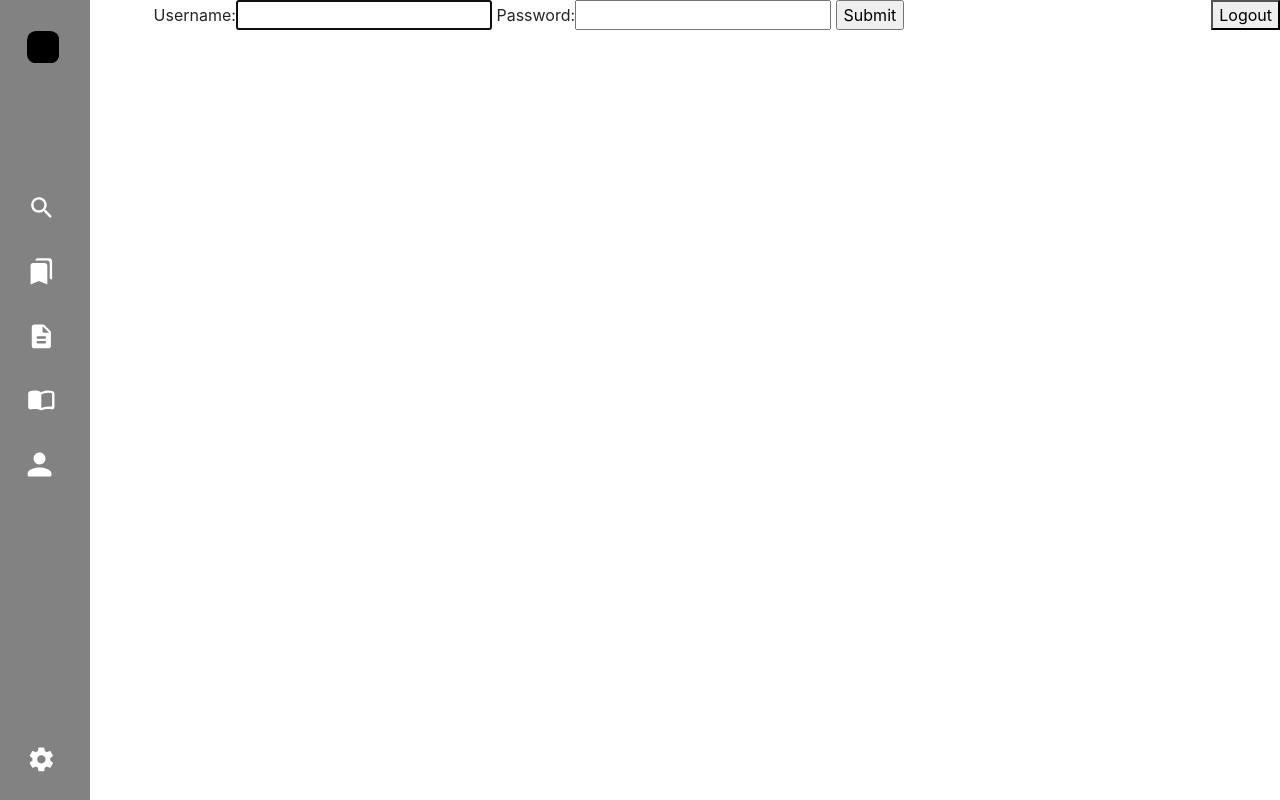
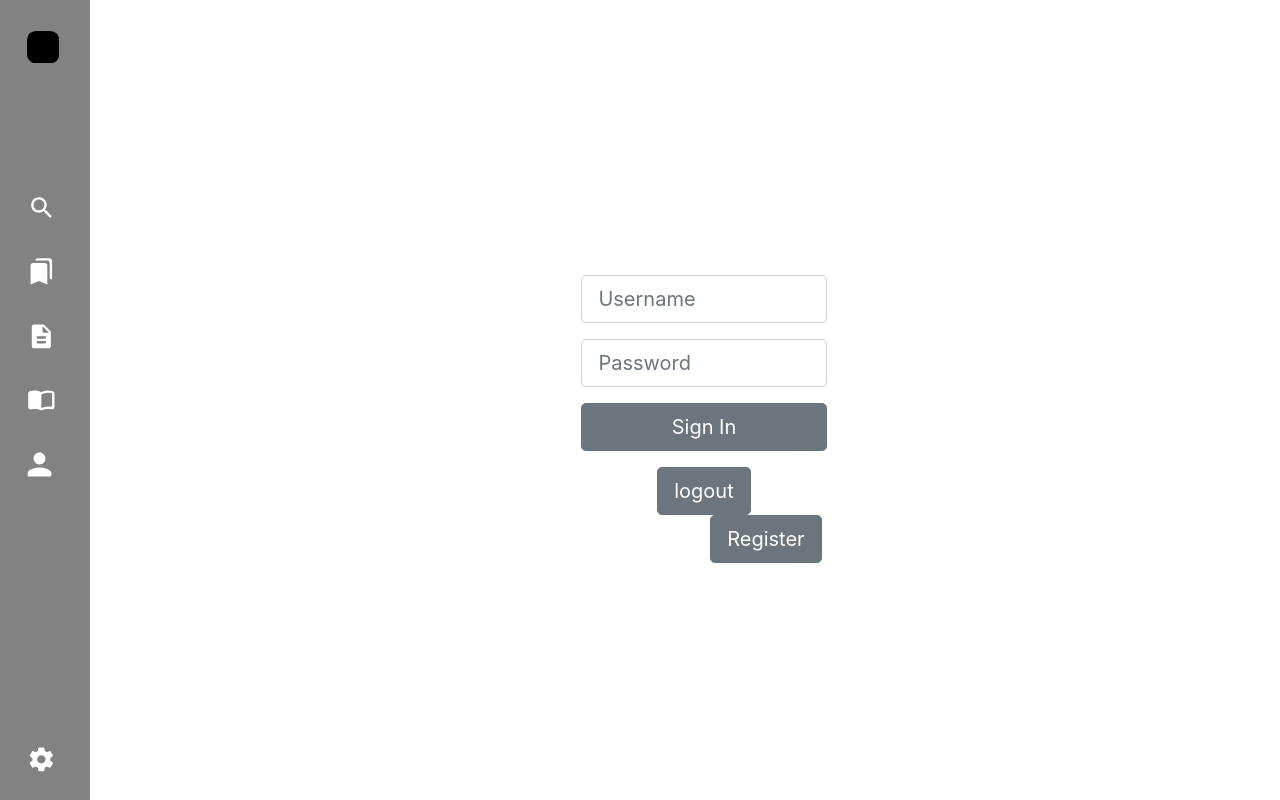
Before and after one commit to YoussefZayed/TheInternNet, a Django app: page /login/ in a window 1280 px wide. Run offline with Django 3.2, Linux system fonts and the light colour scheme; parts of the project's set-up code (start-up, migrations or seed data) failed here and were passed over; some libraries are stand-ins or nearby versions.

Commit message:
login frontend done

```diff
--- a/internhacksproject/authenticator/templates/Pages/login.html
+++ b/internhacksproject/authenticator/templates/Pages/login.html
@@ -1,9 +1,71 @@
 {% extends 'base_layout.html' %}
+  <head>
+    <style>
+      .sidenav {
+      height: 100%;
+      width: 7%;
+      position: fixed;
+      z-index: 1;
+      top: 0;
+      left: 0;
+      background-color: #828282;
+      overflow-x: hidden;
+      padding-top: 1%;
+      }
+      .sidenav a {
+      padding:20% 30%;
+      display: block;
+      }
+      a .svg-class:hover path {
+      fill: #DADADA;
+      }
+      .main {
+      margin-left: 10%;
+      padding: 0px 2%;
+      }
+      .my-auto {
+        margin-top: 50%;
+        margin-bottom: auto;
+      }
 
+    </style>
+    <link rel="stylesheet" href="https://stackpath.bootstrapcdn.com/bootstrap/4.5.0/css/bootstrap.min.css" integrity="sha384-9aIt2nRpC12Uk9gS9baDl411NQApFmC26EwAOH8WgZl5MYYxFfc+NcPb1dKGj7Sk" crossorigin="anonymous">
+    <script src="https://stackpath.bootstrapcdn.com/bootstrap/4.5.0/js/bootstrap.min.js" integrity="sha384-OgVRvuATP1z7JjHLkuOU7Xw704+h835Lr+6QL9UvYjZE3Ipu6Tp75j7Bh/kR0JKI" crossorigin="anonymous"></script>
+  </head>
 {% block content %}
-<form method="POST" action="">
-        {% csrf_token %}
-        {{form}}
-        <input type="submit" name = "Create User">
-</form>
+
+<div class="container-fluid" style="margin-top: 25%;">
+        <div class="row justify-content-center align-self-center">
+            <div class="col col-sm-6 col-md-6 col-lg-4 col-xl-3 h-100">
+                <form  method="POST" action="">
+                        {% csrf_token %}
+                <div class="form-group">
+                    <input _ngcontent-c0="" id="username" name="username" class="form-control form-control-lg" placeholder="Username" type="text">
+                    <!-- {{ form.username }} -->
+                </div>
+                <div class="form-group">
+                    <input id="Password" name="password" class="form-control form-control-lg" placeholder="Password" type="password">
+
+                    <!-- {{ form.password }} -->
+                </div>
+                <div class="form-group">
+                    <button type="submit" class="btn btn-secondary btn-lg btn-block">Sign In</button>
+
+                </div>
+              </form>
+              <div class="row justify-content-center align-self-center">
+                <form class = "" action = "{% url 'logout' %}" method = "post">
+                        {% csrf_token %}
+                                <button type="submit" class="btn btn-secondary btn-lg btn-block">logout</button>
+                      </form>
+                      <form style="margin-left: 45%;" action = "{% url 'register' %}" method = "post">
+                        {% csrf_token %}
+                        <button class="btn btn-secondary btn-lg btn-block" type="submit">Register</button>
+                      </form>
+              </div>
+
+
+          </div>
+      </div>
+  </div>
 {% endblock %}
--- a/internhacksproject/authenticator/templates/base_layout.html
+++ b/internhacksproject/authenticator/templates/base_layout.html
@@ -31,10 +31,7 @@
   </head>
   <body >
     <nav>
-      <form class = "logout-link" action = "{% url 'logout' %}" method = "post" style=float:right;>
-        {% csrf_token %}
-        <button type="submit">Logout</button>
-      </form>
+
     </nav>
     <div class = "sidenav">
       <a href="#" style=padding-bottom:125%>
```
Also changed, not shown: internhacksproject/authenticator/templates/Pages/register.html (+33 -5 lines).
